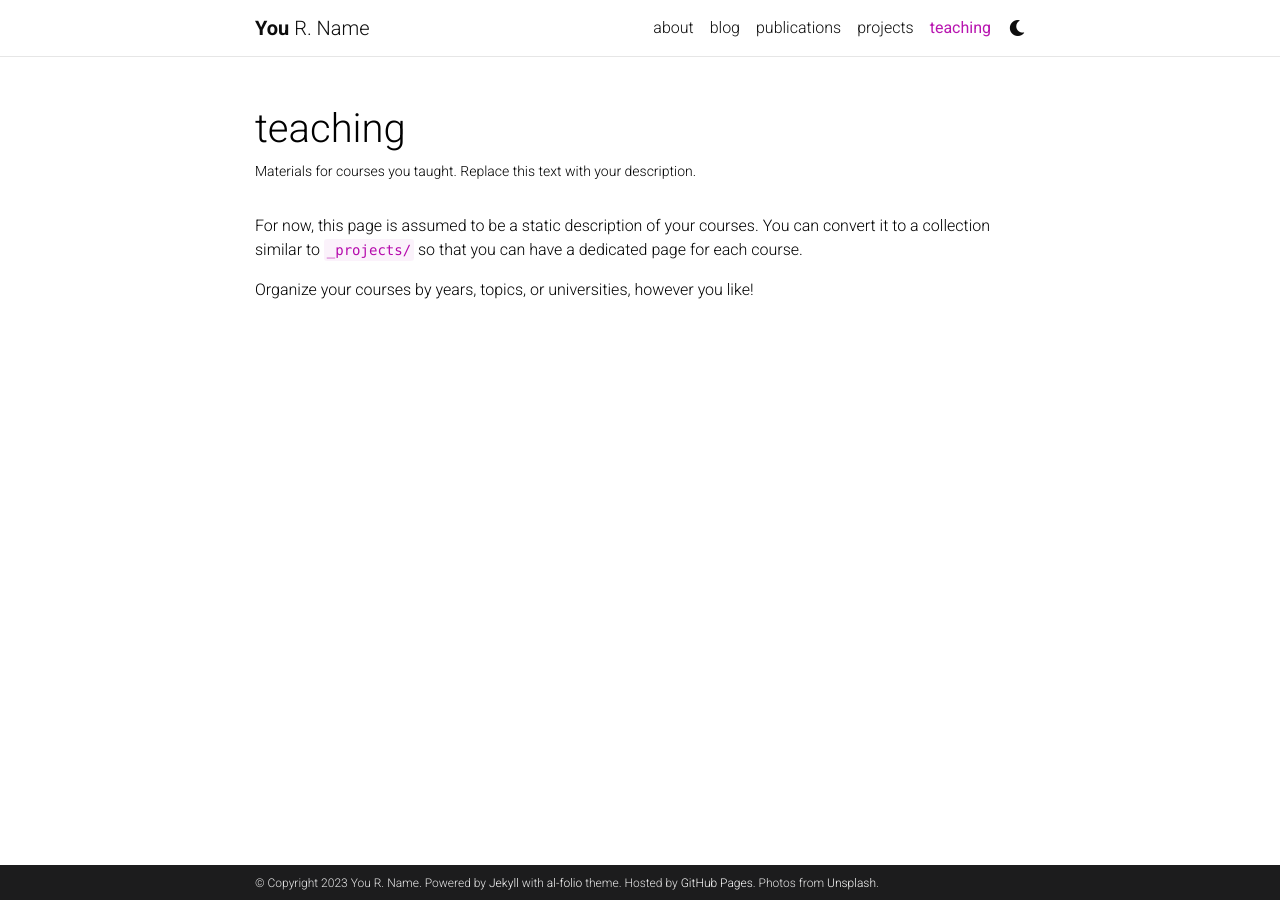
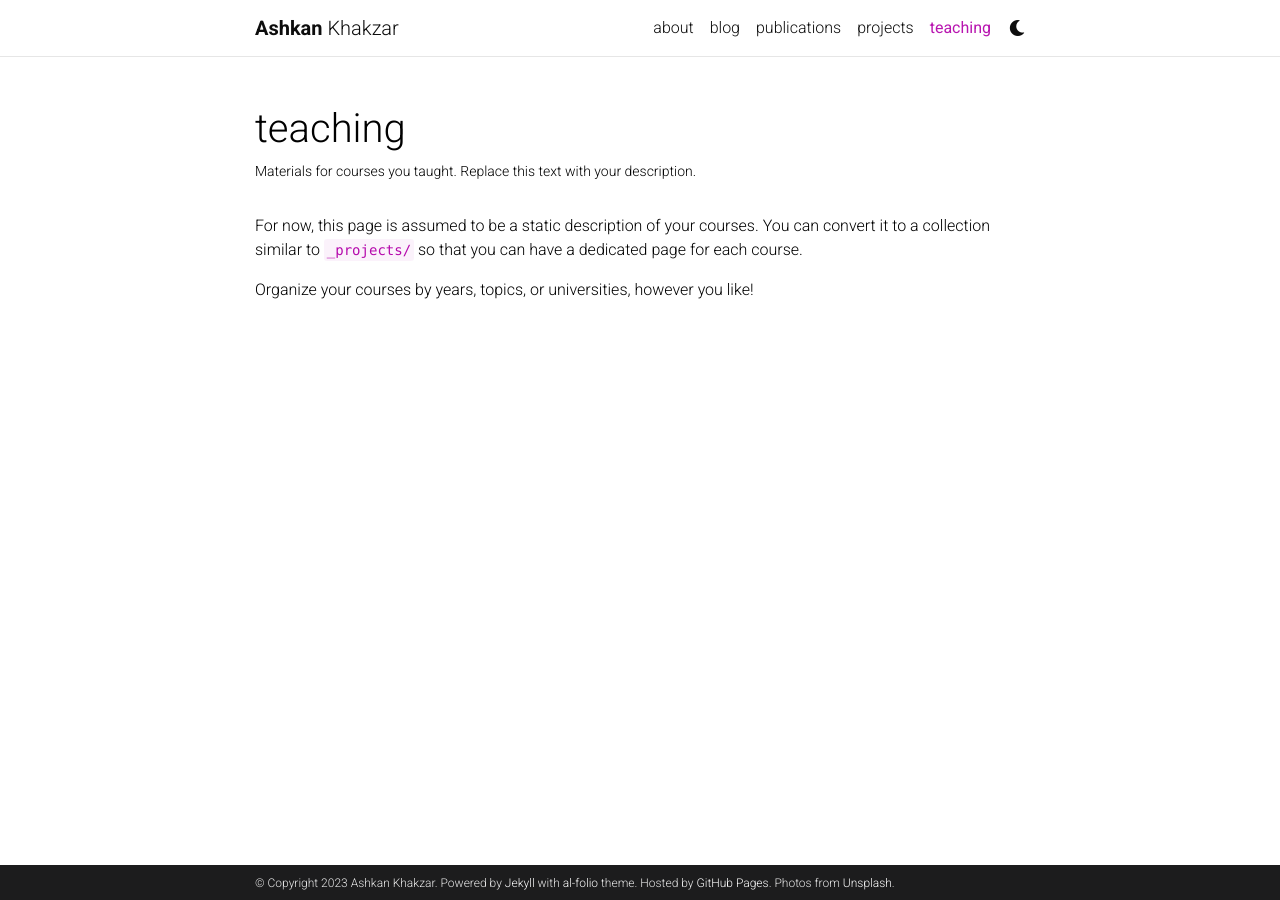
Before and after one commit to ashk-on/ashk-on.github.io, a Jekyll site: the page built from _pages/teaching.md, in a window 1280 px wide. Built offline with Jekyll 4.4.1, drawn with Linux system fonts in a browser that asks for light colours; comment, search, counter and statistics services are not loaded; a style sheet for code colours, icons or effects is not loaded.

Commit message:
update config

```diff
--- a/_config.yml
+++ b/_config.yml
@@ -3,9 +3,9 @@
 # -----------------------------------------------------------------------------
 
 title: blank # the website title (if blank, full name will be used instead)
-first_name: You
-middle_name: R.
-last_name: Name
+first_name: Ashkan
+middle_name:
+last_name: Khakzar
 email: you@example.com
 description: > # the ">" symbol means to ignore newlines until "footer_text:"
   A simple, whitespace theme for academics. Based on [*folio](https://github.com/bogoli/-folio) design.
```
